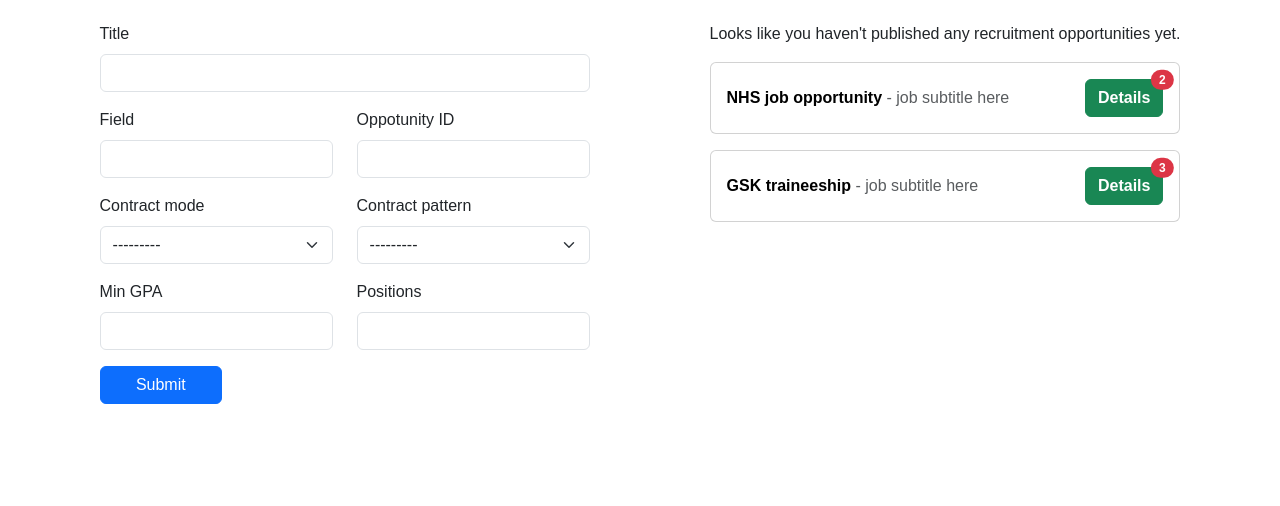
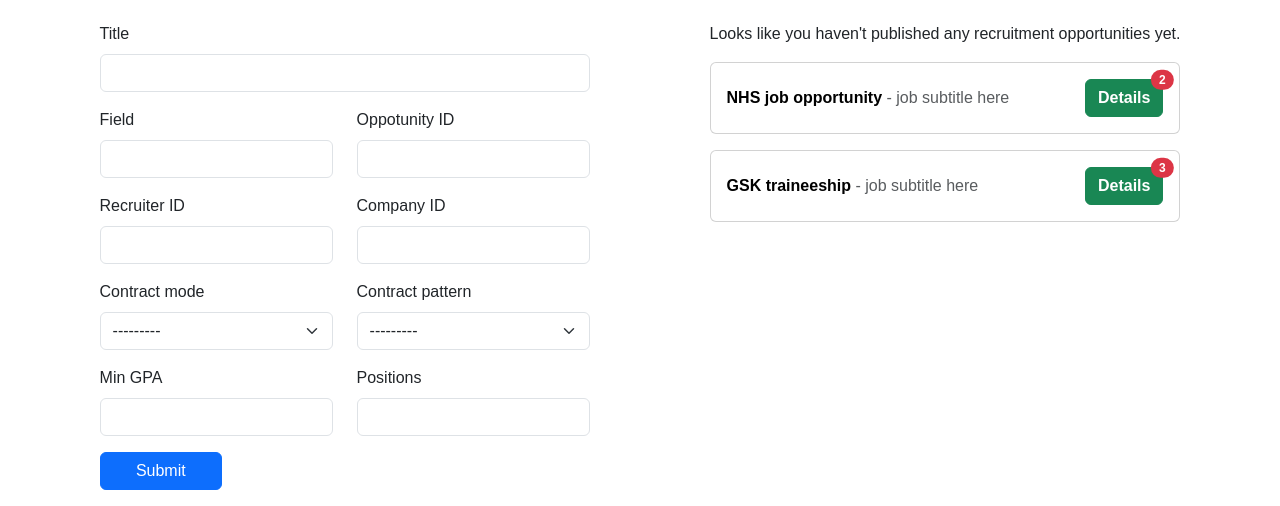
Before and after one commit to cs3028-alpha-team/SkillPilot-CS3528-v2, a Django app: page /internship in a window 1280 px wide. Shown: the part 308-814 px from the top of the page. Before the commit the page ends 712 px from the top, so only its background shows below. Run offline with Django 5.2, Linux system fonts and the light colour scheme.

Commit message:
create internship opportunities from POST request

```diff
--- a/dev/skillpilot/core/forms.py
+++ b/dev/skillpilot/core/forms.py
@@ -31,6 +31,8 @@ class InternshipForm(ModelForm):
         # use Widgets to apply bootstrap styles to dynamically loaded form
         widgets = {
             'internshipID': forms.TextInput(attrs={'class': 'form-control', 'id': 'internshipIDInput', 'required': True}),
+            'recruiterID': forms.TextInput(attrs={'class': 'form-control', 'id': 'recruiterIDInput', 'required': True,}),
+            'companyID': forms.TextInput(attrs={'class': 'form-control', 'id': 'companyIDInput', 'required': True,}),
             'title': forms.TextInput(attrs={'class': 'form-control', 'id': 'titleInput', 'required': True}),
             'field': forms.TextInput(attrs={'class': 'form-control', 'id': 'fieldInput', 'required': True}),
             'contractMode': forms.Select(attrs={'class': 'form-select', 'id': 'contractmodeInput'}),
--- a/dev/skillpilot/core/templates/internship.html
+++ b/dev/skillpilot/core/templates/internship.html
@@ -47,6 +47,26 @@
                             </div>
 
                         </div>
+
+                    <!--
+                        pre-populate these fields and disable them, this is done to show the recruiter the full
+                        request payload
+                    -->
+                    <div class="row">
+
+                        <!-- internship recruiter ID input -->
+                        <div class="mb-3 col">
+                            <label for="recruiterIDInput" class="form-label">Recruiter ID</label>
+                            {{ form.recruiterID }}
+                        </div>
+
+                        <!-- company ID input -->
+                        <div class="mb-3 col">
+                            <label for="companyIDInput" class="form-label">Company ID</label>
+                            {{ form.companyID }}
+                        </div>
+
+                    </div>
 
                         <div class="row mb-3">
 
--- a/dev/skillpilot/core/views.py
+++ b/dev/skillpilot/core/views.py
@@ -60,22 +60,14 @@ def internship(request):
 
         if form.is_valid():
 
-            # create an instance of internship Model
-            internship = form.save(commit=False)
+            form.save()
 
-            # obtain the Model instances for Recruiter and Company
-            companyID = Company.objects.get(id='c1')
-            recruiterID = Recruiter.objects.get(id='r1')
-
-            # manually set the company ID and recruiter ID for now
-            # but in the future these will be dynamically acquired by checking the user logged-in session
-            internship.companyID = companyID
-            internship.recruiterID = recruiterID
-
-            form.save()
             return redirect('form-success')
 
         else:
+            print("=================== errors ========================")
+            print(form.errors)
+            print(request.POST)
             return redirect('form-failure')
 
     # serve the registration form for new internships
```
Also changed, not shown: dev/skillpilot/core/templates/internship-details.html (+20 -0 lines), dev/skillpilot/db.sqlite3.
